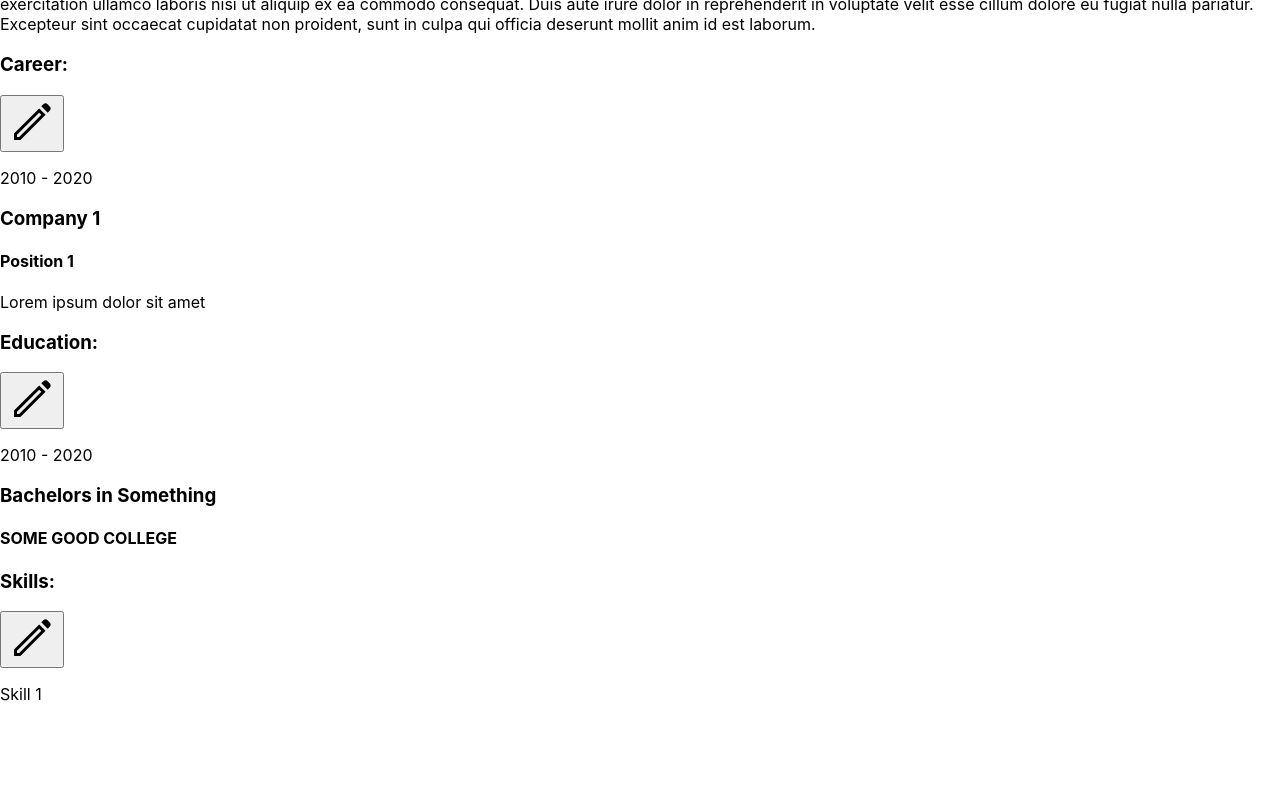
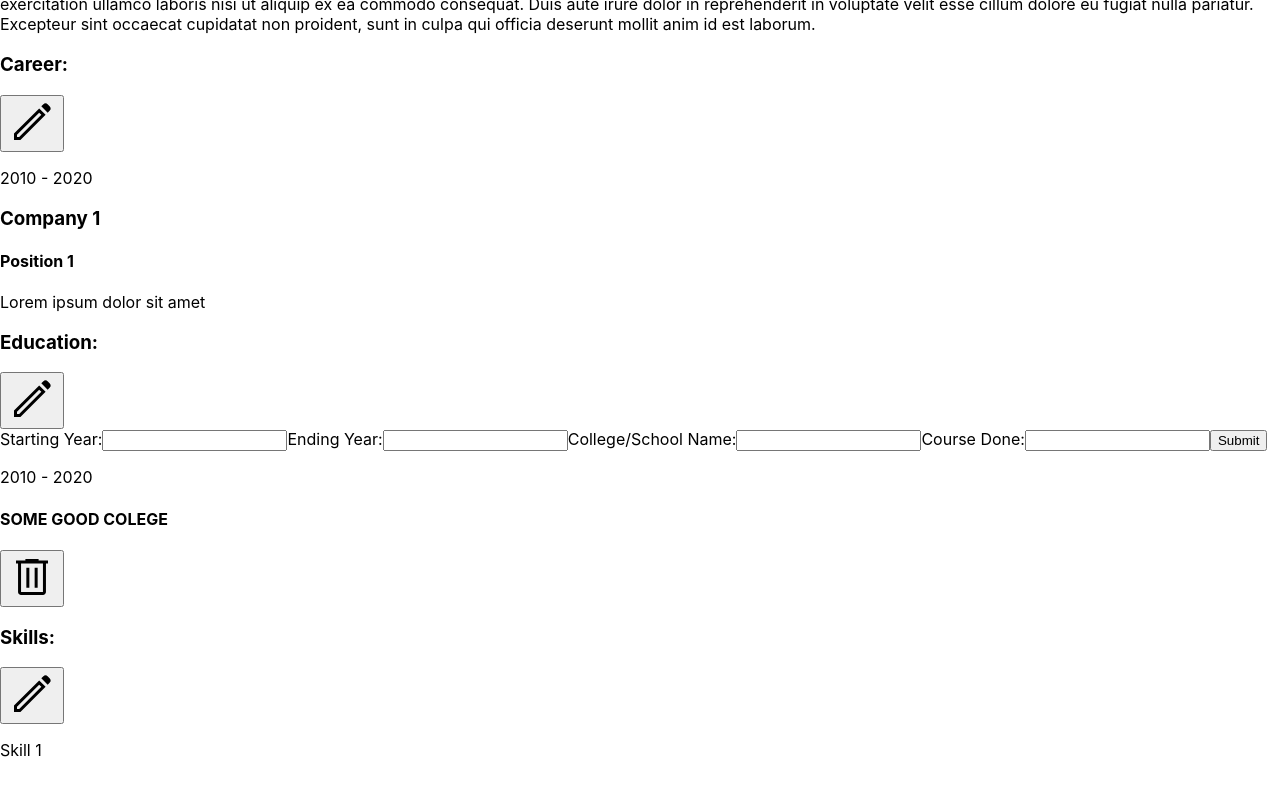
Before and after one commit to Alan1234111/cv-project, a React (Create React App) app: page / in a window 1280 px wide. Both pictures are taken after a click on the button 32 px from the left and 1320 px from the top of the page. Shown: the part 920-1716 px from the top of the page. Built offline with nearby package versions, Linux system fonts and the light colour scheme.

Commit message:
Feat: you can add and delete education

```diff
--- a/src/components/cv-components/Education.js
+++ b/src/components/cv-components/Education.js
@@ -1,15 +1,103 @@
-import React, {Component} from "react";
+import React, { Component } from "react";
 import Heading from "./Heading";
 import EducationContainer from "./EducationContainer";
 
 class Education extends Component {
+  constructor(props) {
+    super(props);
+
+    this.state = {
+      education: [
+        {
+          startingYear: "2010",
+          endingYear: "2020",
+          subtitle: "Bachelors in Something",
+          courseDone: "SOME GOOD COLEGE",
+        },
+      ],
+      isEditable: false,
+    };
+  }
+
+  handleEdit = () => {
+    this.setState({
+      isEditable: !this.state.isEditable,
+    });
+  };
+
+  handleSubmit = (e) => {
+    e.preventDefault();
+
+    const startingYear = e.target.elements["starting-year"].value;
+    const endingYear = e.target.elements["ending-year"].value;
+    const schoolName = e.target.elements["school-name"].value;
+    const courseDone = e.target.elements["course-done"].value;
+
+    const newEducation = {
+      id: Date.now(),
+      startingYear: startingYear,
+      endingYear: endingYear,
+      schoolName: schoolName,
+      courseDone: courseDone,
+    };
+    const updatedEducation = [...this.state.education, newEducation];
+
+    this.setState({
+      education: updatedEducation,
+      isEditable: false,
+    });
+  };
+
+  handleDelete = (id) => {
+    const updatedList = this.state.education.filter(
+      (item) => item.id !== id
+    );
+
+    this.setState({
+      education: updatedList,
+    });
+  };
+
   render() {
     return (
       <div className="education">
-        <Heading title="Education:" />
+        <Heading title="Education:" handleEdit={this.handleEdit} />
 
         <div className="education-container">
-          <EducationContainer duration="2010 - 2020" subtitle="Bachelors in Something" school="SOME GOOD COLLEGE" />
+          {this.state.isEditable && (
+            <form onSubmit={this.handleSubmit} className="form">
+              <label htmlFor="starting-year">Starting Year:</label>
+              <input id="starting-year" />
+
+              <label htmlFor="ending-year">Ending Year:</label>
+              <input id="ending-year" />
+
+              <label htmlFor="school-name">
+                College/School Name:
+              </label>
+              <input id="school-name" />
+
+              <label htmlFor="course-done">Course Done:</label>
+              <input id="course-done" />
+
+              <button className="btn" type="submit">
+                Submit
+              </button>
+            </form>
+          )}
+
+          {this.state.education.map((education) => {
+            return (
+              <EducationContainer
+                key={education.id}
+                duration={`${education.startingYear} - ${education.endingYear}`}
+                subtitle={education.schoolName}
+                school={education.courseDone}
+                isEditable={this.state.isEditable}
+                handleDelete={() => this.handleDelete(education.id)}
+              />
+            );
+          })}
         </div>
       </div>
     );
--- a/src/components/cv-components/EducationContainer.js
+++ b/src/components/cv-components/EducationContainer.js
@@ -1,4 +1,5 @@
-import React, {Component} from "react";
+import React, { Component } from "react";
+import deleteIcon from "../img/delete.svg";
 
 class EducationContainer extends Component {
   constructor(props) {
@@ -13,6 +14,19 @@ class EducationContainer extends Component {
           <h3 className="school-subtitle">{this.props.subtitle}</h3>
           <h4 className="school-name">{this.props.school}</h4>
         </div>
+
+        {this.props.isEditable && (
+          <button
+            onClick={this.props.handleDelete}
+            className="delete-btn-container"
+          >
+            <img
+              className="delete-icon"
+              src={deleteIcon}
+              alt="Delete"
+            />
+          </button>
+        )}
       </div>
     );
   }
```
